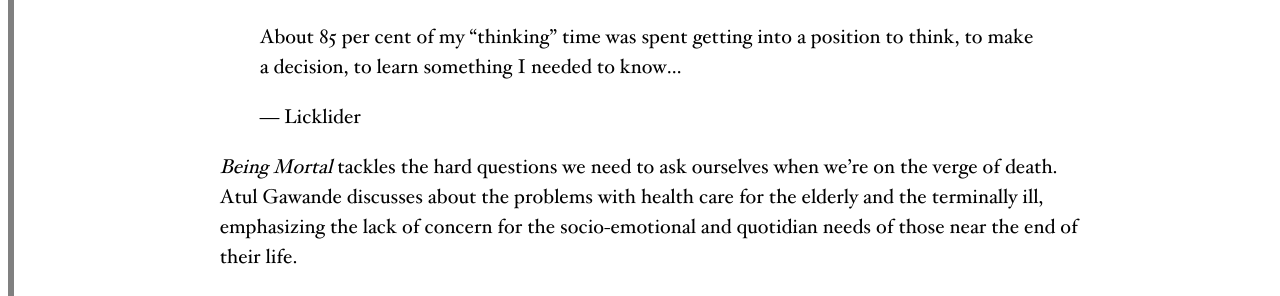
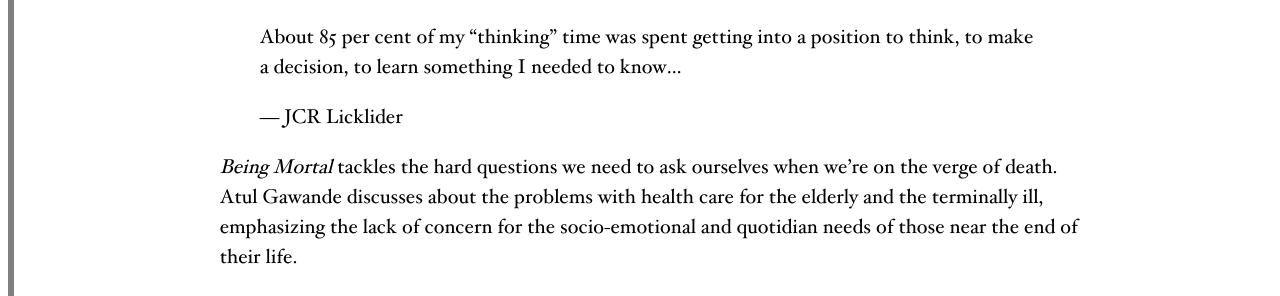
Before and after one commit to m4rtyr/m4rtyr.github.io, a Jekyll site: the page built from _posts/2020-07-10-information-paralysis.md, in a window 1280 px wide. Shown: the part 239-535 px from the top of the page. Built offline with Jekyll 4.4.1, drawn with Linux system fonts in a browser that asks for light colours; comment, search, counter and statistics services are not loaded.

Commit message:
Fixed quote attribution

```diff
--- a/_posts/2020-07-10-information-paralysis.md
+++ b/_posts/2020-07-10-information-paralysis.md
@@ -9,7 +9,7 @@
 
 > About 85 per cent of my “thinking” time was spent getting into a  position to think, to make a decision, to learn something I needed to know...
 >
-> — Licklider
+> — JCR Licklider
 
 *Being Mortal* tackles the hard questions we need to ask ourselves when we're on the verge of death. Atul Gawande discusses about the problems with health care for the elderly and the terminally ill, emphasizing the lack of concern for the socio-emotional and quotidian needs of those near the end of their life.
 
```
